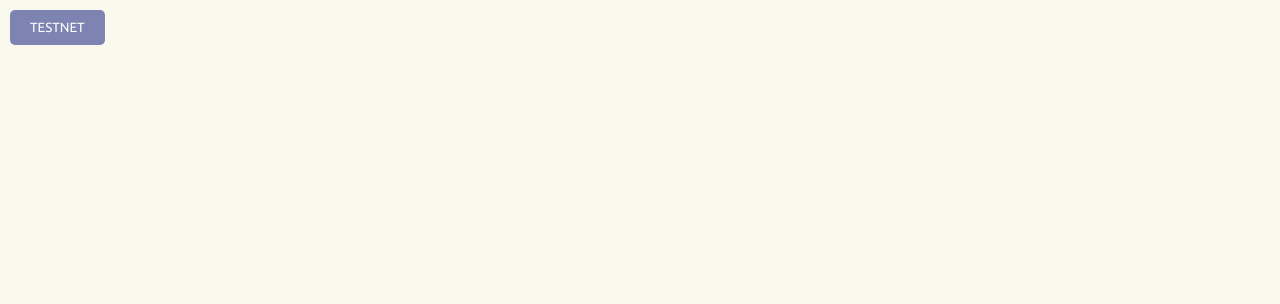
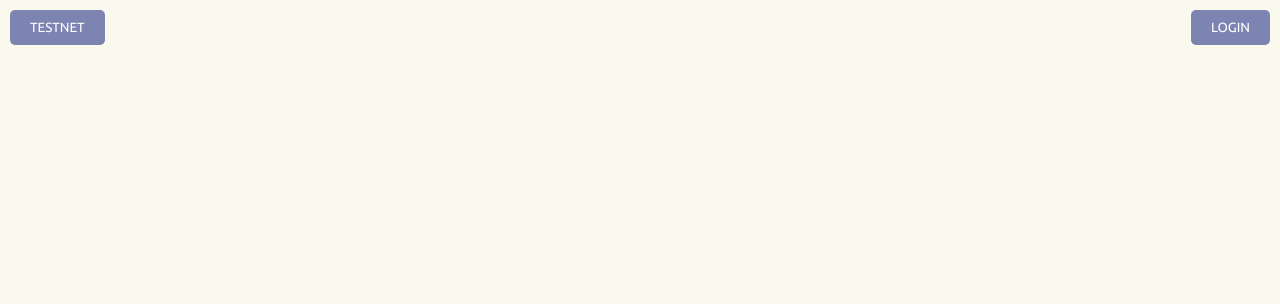
Before and after one commit to sleetplayground/sleet_web_hello, a website built with Parcel: page src/index.html in a window 1280 px wide. Shown: the top 304 px of the page. Built offline with nearby package versions, Linux system fonts and the light colour scheme; a web font is replaced by a local one.

Commit message:
#near_login_button

```diff
--- a/src/css/style.css
+++ b/src/css/style.css
@@ -75,3 +75,8 @@ button:hover {
   top: 10px;
   left: 10px;
 }
+#near_login_button {
+  position: fixed;
+  top: 10px;
+  right: 10px;
+}
--- a/src/index.html
+++ b/src/index.html
@@ -54,6 +54,7 @@
 
   <!-- Additional ui -->
   <button id="network_toggle_button">HELLO</button>
+  <button id="near_login_button">LOGIN</button>
 
 
   <!-- scipts -->
```
